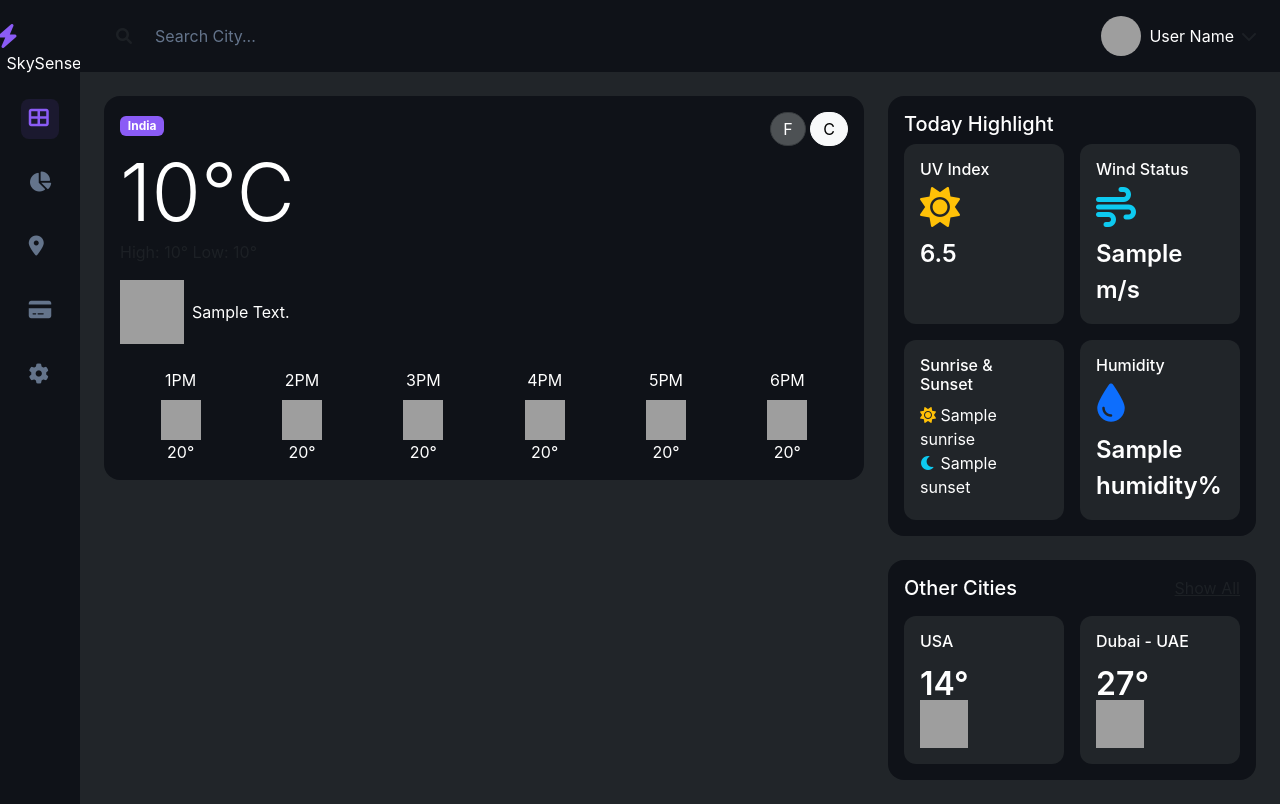
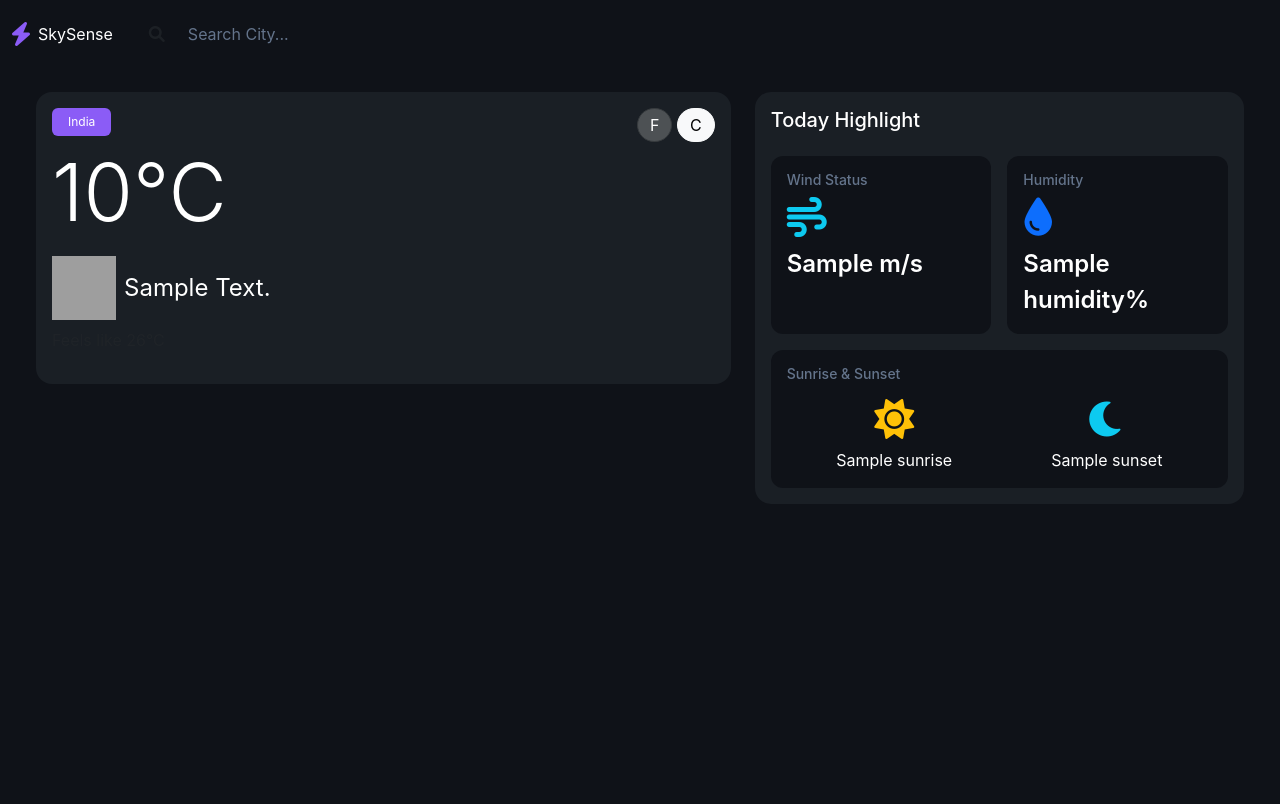
Before and after one commit to 6h0st-2cr1pt/Django-WeatherApp, a Django app: template weather_project/weather/templates/weather/weather.html in a window 1280 px wide. After the commit the page ends 504 px from the top, so only its background shows below. Run offline with Django 5.2, Linux system fonts and the light colour scheme; the template is opened without the code that fills it: most values are stand-ins (such as "Sample title", 1, 10 or a date in 2020); parts of the project's set-up code (start-up, migrations or seed data) failed here and were passed over; some libraries are stand-ins or nearby versions; grey boxes are pictures that could not be loaded.

Commit message:
v1.4.0 Modify UI

```diff
--- a/weather_project/weather/static/weather/css/style.css
+++ b/weather_project/weather/static/weather/css/style.css
@@ -6,9 +6,10 @@
 }
 
 body {
-    background-color: var(--bg-dark);
+    background-color: var(--bg-darker);
     color: #fff;
     font-family: 'Inter', sans-serif;
+    min-height: 100vh;
 }
 
 .bg-darker {
@@ -23,29 +24,6 @@ body {
     color: var(--purple) !important;
 }
 
-/* Sidebar Styles */
-.sidebar {
-    background-color: var(--bg-darker);
-    width: 80px;
-}
-
-.sidebar .nav-link {
-    color: var(--text-muted);
-    padding: 0.5rem;
-    border-radius: 8px;
-    transition: all 0.3s ease;
-}
-
-.sidebar .nav-link:hover,
-.sidebar .nav-link.active {
-    color: var(--purple);
-    background-color: rgba(139, 92, 246, 0.1);
-}
-
-.sidebar .nav-link i {
-    font-size: 1.25rem;
-}
-
 /* Header Styles */
 .header {
     background-color: var(--bg-darker);
@@ -53,6 +31,7 @@ body {
 
 .search-form .form-control {
     color: #fff;
+    font-size: 1rem;
 }
 
 .search-form .form-control::placeholder {
@@ -61,18 +40,19 @@ body {
 
 .search-form .form-control:focus {
     box-shadow: none;
+    background-color: transparent;
+    color: #fff;
 }
 
-.avatar {
-    width: 40px;
-    height: 40px;
-    object-fit: cover;
+.search-form .input-group-text {
+    color: var(--text-muted);
 }
 
 /* Weather Content Styles */
 .card {
     border: none;
     border-radius: 16px;
+    background-color: #1a1f25 !important;
 }
 
 .weather-icon {
@@ -80,19 +60,15 @@ body {
     height: 64px;
 }
 
-.forecast-icon {
-    width: 40px;
-    height: 40px;
-}
-
-.forecast-item {
-    flex: 1;
-    min-width: 80px;
-}
-
 .highlight-card {
     height: 100%;
     border-radius: 12px !important;
+    background-color: var(--bg-darker) !important;
+}
+
+.highlight-card h6 {
+    color: var(--text-muted);
+    font-size: 0.875rem;
 }
 
 .highlight-card .value {
@@ -101,25 +77,14 @@ body {
     margin-top: 0.5rem;
 }
 
-.city-card {
-    border-radius: 12px !important;
-}
-
-.city-card .temp {
-    font-size: 2rem;
-    font-weight: 600;
-    margin: 0.5rem 0;
-}
-
-.city-weather-icon {
-    width: 48px;
-    height: 48px;
-    margin-top: -1rem;
-}
-
 .temp-switch .btn {
     padding: 0.25rem 0.75rem;
     border-radius: 20px;
+}
+
+.badge {
+    padding: 0.5rem 1rem;
+    font-weight: normal;
 }
 
 /* Custom Scrollbar */
@@ -142,11 +107,11 @@ body {
 
 /* Responsive Adjustments */
 @media (max-width: 992px) {
-    .sidebar {
-        width: 60px;
+    .weather-content {
+        padding: 1rem;
     }
 
-    .forecast-item {
-        min-width: 60px;
+    .highlight-card {
+        margin-bottom: 1rem;
     }
 }
--- a/weather_project/weather/templates/weather/weather.html
+++ b/weather_project/weather/templates/weather/weather.html
@@ -9,31 +9,17 @@
     <link rel="stylesheet" href="{% static 'weather/css/style.css' %}">
     <link rel="stylesheet" href="https://cdnjs.cloudflare.com/ajax/libs/font-awesome/6.0.0-beta3/css/all.min.css">
 </head>
-<body class="bg-dark">
+<body>
     <div class="container-fluid">
-        <div class="row">
-            <!-- Sidebar -->
-            <div class="col-auto px-0 bg-darker min-vh-100">
-                <div class="sidebar d-flex flex-column align-items-center py-4">
-                    <div class="brand mb-4">
+        <!-- Header -->
+        <header class="header py-3">
+            <div class="row align-items-center">
+                <div class="col-auto">
+                    <div class="brand d-flex align-items-center">
                         <i class="fas fa-bolt text-purple fs-4"></i>
                         <span class="ms-2 text-white">SkySense</span>
                     </div>
-                    <nav class="nav flex-column gap-4">
-                        <a href="#" class="nav-link active"><i class="fas fa-th-large"></i></a>
-                        <a href="#" class="nav-link"><i class="fas fa-chart-pie"></i></a>
-                        <a href="#" class="nav-link"><i class="fas fa-map-marker-alt"></i></a>
-                        <a href="#" class="nav-link"><i class="fas fa-credit-card"></i></a>
-                        <a href="#" class="nav-link"><i class="fas fa-cog"></i></a>
-                    </nav>
                 </div>
-            </div>
-
-            <!-- Main Content -->
-            <div class="col px-0">
-                <!-- Header -->
-                <header class="header py-3 px-4">
-                    <div class="row align-items-center">
                 <div class="col">
                     <form method="post" class="search-form">
                         {% csrf_token %}
@@ -45,13 +31,6 @@
                         </div>
                     </form>
                 </div>
-                        <div class="col-auto">
-                            <div class="user-profile d-flex align-items-center">
-                                <img src="{% static 'weather/images/avatar.png' %}" alt="User" class="avatar rounded-circle">
-                                <span class="ms-2 text-white">User Name</span>
-                                <i class="fas fa-chevron-down ms-2 text-muted"></i>
-                            </div>
-                        </div>
             </div>
         </header>
 
@@ -59,37 +38,24 @@
         <div class="weather-content p-4">
             <div class="row">
                 <!-- Main Weather Card -->
-                        <div class="col-lg-8 mb-4">
+                <div class="col-lg-7 mb-4">
                     <div class="card bg-darker text-white">
                         <div class="card-body">
                             <div class="d-flex justify-content-between align-items-start">
                                 <div>
                                     <div class="location mb-2">
-                                                <span class="badge bg-purple">India</span>
+                                        <span class="badge bg-purple">{{ weather.city|default:"India" }}</span>
                                     </div>
-                                            <h1 class="display-1 mb-0">{{ weather.temperature }}°C</h1>
-                                            <p class="text-muted">High: {{ weather.temp_max }}° Low: {{ weather.temp_min }}°</p>
-                                            <div class="weather-condition d-flex align-items-center">
+                                    <h1 class="display-1 mb-0">{{ weather.temperature|default:"26" }}°C</h1>
+                                    <div class="weather-condition d-flex align-items-center mt-3">
                                         <img src="http://openweathermap.org/img/wn/{{ weather.icon }}@2x.png" alt="{{ weather.description }}" class="weather-icon">
-                                                <span class="ms-2">{{ weather.description|title }}</span>
+                                        <span class="ms-2 fs-4">{{ weather.description|title|default:"Cloudy" }}</span>
                                     </div>
+                                    <p class="text-muted mt-2">Feels like {{ weather.feels_like|default:"26" }}°C</p>
                                 </div>
                                 <div class="temp-switch">
                                     <button class="btn btn-dark active">F</button>
                                     <button class="btn btn-light">C</button>
-                                        </div>
-                                    </div>
-
-                                    <!-- Hourly Forecast -->
-                                    <div class="hourly-forecast mt-4">
-                                        <div class="d-flex justify-content-between">
-                                            {% for hour in "123456"|make_list %}
-                                            <div class="forecast-item text-center">
-                                                <div class="time mb-2">{{ hour }}PM</div>
-                                                <img src="http://openweathermap.org/img/wn/{{ weather.icon }}@2x.png" alt="weather" class="forecast-icon">
-                                                <div class="temp">20°</div>
-                                            </div>
-                                            {% endfor %}
                                 </div>
                             </div>
                         </div>
@@ -97,65 +63,36 @@
                 </div>
 
                 <!-- Weather Highlights -->
-                        <div class="col-lg-4">
-                            <div class="card bg-darker text-white mb-4">
+                <div class="col-lg-5">
+                    <div class="card bg-darker text-white">
                         <div class="card-body">
-                                    <h5 class="card-title">Today Highlight</h5>
+                            <h5 class="card-title mb-4">Today Highlight</h5>
                             <div class="row g-3">
-                                        <div class="col-6">
-                                            <div class="highlight-card p-3 bg-dark rounded">
-                                                <h6>UV Index</h6>
-                                                <i class="fas fa-sun fs-1 text-warning"></i>
-                                                <div class="value">{{ weather.uvi|default:"6.5" }}</div>
-                                            </div>
-                                        </div>
                                 <div class="col-6">
                                     <div class="highlight-card p-3 bg-dark rounded">
                                         <h6>Wind Status</h6>
                                         <i class="fas fa-wind fs-1 text-info"></i>
-                                                <div class="value">{{ weather.wind_speed }} m/s</div>
-                                            </div>
-                                        </div>
-                                        <div class="col-6">
-                                            <div class="highlight-card p-3 bg-dark rounded">
-                                                <h6>Sunrise & Sunset</h6>
-                                                <div class="sun-times">
-                                                    <div><i class="fas fa-sun text-warning"></i> {{ weather.sunrise }}</div>
-                                                    <div><i class="fas fa-moon text-info"></i> {{ weather.sunset }}</div>
-                                                </div>
+                                        <div class="value">{{ weather.wind_speed|default:"5.5" }} m/s</div>
                                     </div>
                                 </div>
                                 <div class="col-6">
                                     <div class="highlight-card p-3 bg-dark rounded">
                                         <h6>Humidity</h6>
                                         <i class="fas fa-tint fs-1 text-primary"></i>
-                                                <div class="value">{{ weather.humidity }}%</div>
+                                        <div class="value">{{ weather.humidity|default:"65" }}%</div>
                                     </div>
                                 </div>
+                                <div class="col-12">
+                                    <div class="highlight-card p-3 bg-dark rounded">
+                                        <h6>Sunrise & Sunset</h6>
+                                        <div class="sun-times d-flex justify-content-around mt-3">
+                                            <div class="text-center">
+                                                <i class="fas fa-sun text-warning fs-1"></i>
+                                                <div class="mt-2">{{ weather.sunrise|default:"6:45 AM" }}</div>
                                             </div>
-                                </div>
-                            </div>
-
-                            <!-- Other Cities -->
-                            <div class="card bg-darker text-white">
-                                <div class="card-body">
-                                    <div class="d-flex justify-content-between align-items-center mb-3">
-                                        <h5 class="card-title mb-0">Other Cities</h5>
-                                        <a href="#" class="text-muted">Show All</a>
-                                    </div>
-                                    <div class="row g-3">
-                                        <div class="col-6">
-                                            <div class="city-card p-3 bg-dark rounded">
-                                                <h6>USA</h6>
-                                                <div class="temp">14°</div>
-                                                <img src="http://openweathermap.org/img/wn/02d@2x.png" alt="weather" class="city-weather-icon">
-                                            </div>
-                                        </div>
-                                        <div class="col-6">
-                                            <div class="city-card p-3 bg-dark rounded">
-                                                <h6>Dubai - UAE</h6>
-                                                <div class="temp">27°</div>
-                                                <img src="http://openweathermap.org/img/wn/01d@2x.png" alt="weather" class="city-weather-icon">
+                                            <div class="text-center">
+                                                <i class="fas fa-moon text-info fs-1"></i>
+                                                <div class="mt-2">{{ weather.sunset|default:"5:30 PM" }}</div>
                                             </div>
                                         </div>
                                     </div>
```
Lines whose indentation alone changed are shown as unchanged.
